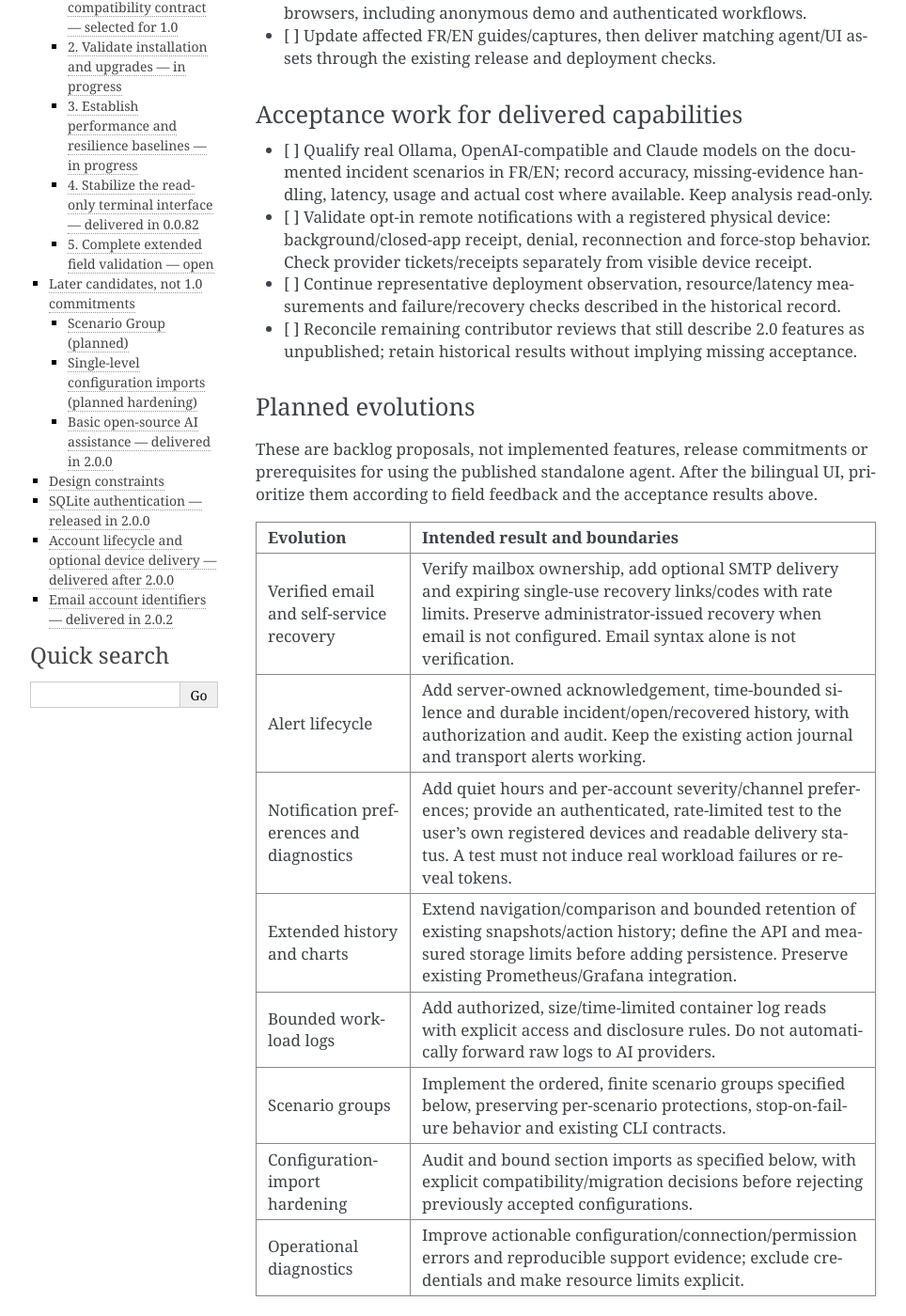
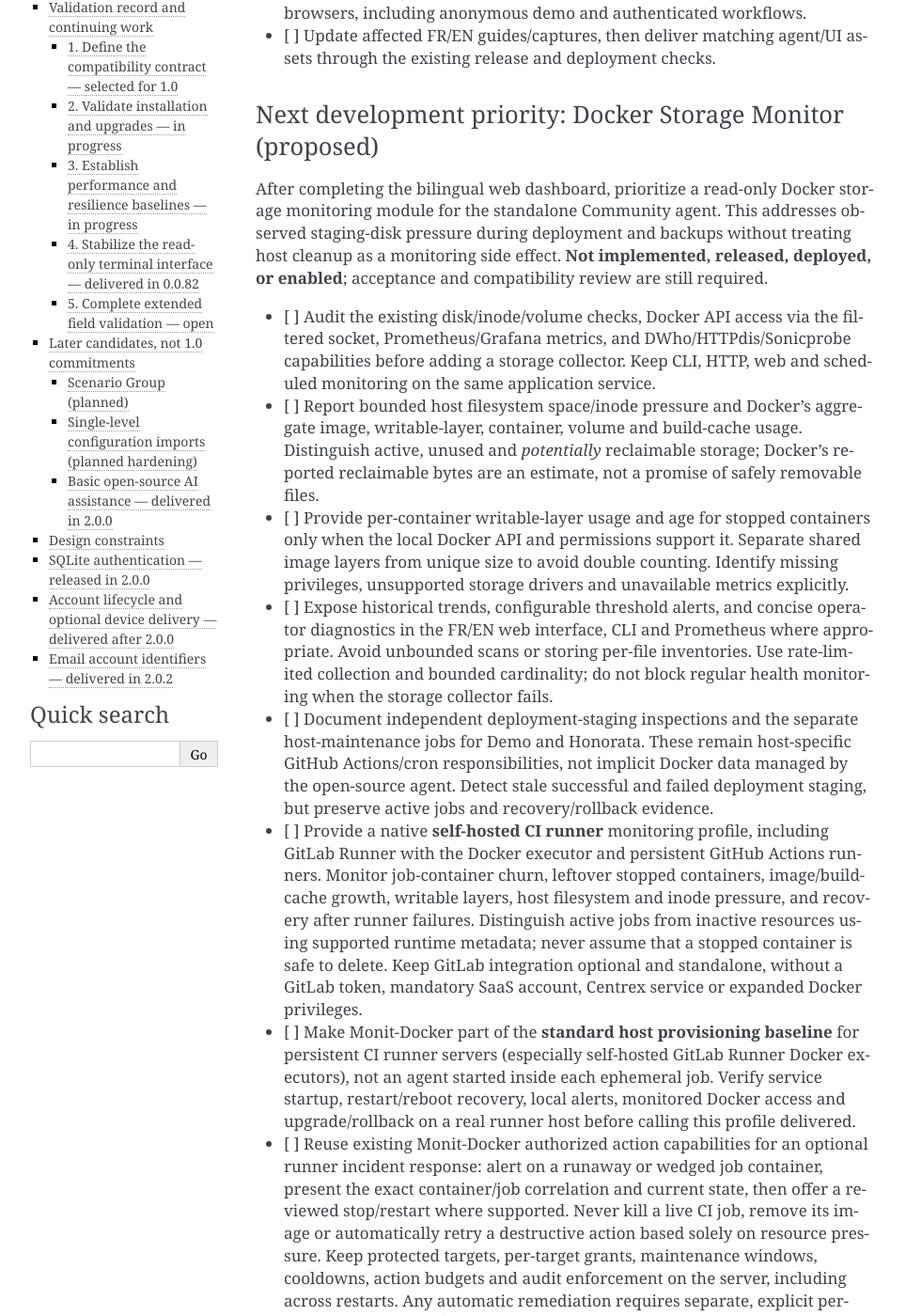
Before and after one commit to decryptus/monit-docker, a Sphinx documentation site: the page built from docs/roadmap.md, in a window 1280 px wide and 1400 px high, scrolled down 893 px. Shown: the whole window at 94% size, without its empty margins (148-1112 px from the left). Built offline with Sphinx 7.4.7, drawn with Linux system fonts in a browser that asks for light colours; some of the changed text lies outside the part shown.

Commit message:
Document Docker storage monitoring for persistent CI runners
Prioritize read-only Docker storage monitoring after the bilingual dashboard.
Specify GitLab Docker executor and persistent CI runner host supervision, guarded actions and protection of active jobs, volumes and rollback artifacts.
Documentation-only; no runtime or release change.

```diff
--- a/docs/roadmap.md
+++ b/docs/roadmap.md
@@ -33,6 +33,83 @@ translations or language conditionals.
   including anonymous demo and authenticated workflows.
 - [ ] Update affected FR/EN guides/captures, then deliver matching agent/UI assets
   through the existing release and deployment checks.
+
+### Next development priority: Docker Storage Monitor (proposed)
+
+After completing the bilingual web dashboard, prioritize a read-only Docker
+storage monitoring module for the standalone Community agent. This addresses
+observed staging-disk pressure during deployment and backups without treating
+host cleanup as a monitoring side effect. **Not implemented, released, deployed,
+or enabled**; acceptance and compatibility review are still required.
+
+- [ ] Audit the existing disk/inode/volume checks, Docker API access via the
+  filtered socket, Prometheus/Grafana metrics, and DWho/HTTPdis/Sonicprobe
+  capabilities before adding a storage collector. Keep CLI, HTTP, web and
+  scheduled monitoring on the same application service.
+- [ ] Report bounded host filesystem space/inode pressure and Docker's aggregate
+  image, writable-layer, container, volume and build-cache usage. Distinguish
+  active, unused and *potentially* reclaimable storage; Docker's reported
+  reclaimable bytes are an estimate, not a promise of safely removable files.
+- [ ] Provide per-container writable-layer usage and age for stopped containers
+  only when the local Docker API and permissions support it. Separate shared
+  image layers from unique size to avoid double counting. Identify missing
+  privileges, unsupported storage drivers and unavailable metrics explicitly.
+- [ ] Expose historical trends, configurable threshold alerts, and concise
+  operator diagnostics in the FR/EN web interface, CLI and Prometheus where
+  appropriate. Avoid unbounded scans or storing per-file inventories. Use
+  rate-limited collection and bounded cardinality; do not block regular health
+  monitoring when the storage collector fails.
+- [ ] Document independent deployment-staging inspections and the separate
+  host-maintenance jobs for Demo and Honorata. These remain host-specific
+  GitHub Actions/cron responsibilities, not implicit Docker data managed by
+  the open-source agent. Detect stale successful and failed deployment staging,
+  but preserve active jobs and recovery/rollback evidence.
+- [ ] Provide a native **self-hosted CI runner** monitoring profile, including
+  GitLab Runner with the Docker executor and persistent GitHub Actions runners.
+  Monitor job-container churn, leftover stopped containers, image/build-cache
+  growth, writable layers, host filesystem and inode pressure, and recovery
+  after runner failures. Distinguish active jobs from inactive resources using
+  supported runtime metadata; never assume that a stopped container is safe
+  to delete. Keep GitLab integration optional and standalone, without a GitLab
+  token, mandatory SaaS account, Centrex service or expanded Docker privileges.
+- [ ] Make Monit-Docker part of the **standard host provisioning baseline** for
+  persistent CI runner servers (especially self-hosted GitLab Runner Docker
+  executors), not an agent started inside each ephemeral job. Verify service
+  startup, restart/reboot recovery, local alerts, monitored Docker access and
+  upgrade/rollback on a real runner host before calling this profile delivered.
+- [ ] Reuse existing Monit-Docker authorized action capabilities for an optional
+  runner incident response: alert on a runaway or wedged job container, present
+  the exact container/job correlation and current state, then offer a reviewed
+  stop/restart where supported. Never kill a live CI job, remove its image or
+  automatically retry a destructive action based solely on resource pressure.
+  Keep protected targets, per-target grants, maintenance windows, cooldowns,
+  action budgets and audit enforcement on the server, including across restarts.
+  Any automatic remediation requires separate, explicit per-runner policy and
+  a fresh guard that the job is no longer legitimately active.
+- [ ] For GitLab Runner, document Docker executor behavior, runner-managed image
+  and container lifecycles, shared-runner multi-project boundaries, configured
+  cleanup hooks, and alert correlation with the host. Monitoring complements
+  GitLab Runner's own cleanup; it must not remove concurrent jobs, cached images
+  required by other pipelines or rollback artifacts.
+- [ ] Do not require long-lived monitoring inside ephemeral GitLab/GitHub CI jobs;
+  instead install the agent once on the persistent runner host, where its
+  service survives individual pipeline executions.
+- [ ] Start with **read-only monitoring and alerts**. Any later cleanup is a
+  separately reviewed, opt-in capability with a dry-run listing, exact object
+  identity, explicit operator approval, revalidation, audit, maintenance/backup
+  locks and protection of rollback image digests. Never use a broad
+  `rm -rf *`, `docker system prune`, automatic volume pruning or deletion of
+  Restic snapshots; exact-path `find` selection alone is not authorization.
+- [ ] Test overlay2/containerd and alternate Docker storage drivers, image
+  reuse/deduplication, stopped vs. running containers, changing Docker state,
+  access denied/daemon unavailable, storage exhaustion, retention boundaries,
+  security of filtered-socket permissions, alert deduplication and installation
+  upgrade/rollback. Verify no unexpected Docker actions in read-only mode.
+
+**Release order:** complete the bilingual dashboard first, then implement and
+qualify Docker Storage Monitor; separately finish the already pending real-model
+and physical push-notification acceptance work. Do not silently include a storage
+cleanup daemon in the existing 2.0.2 release.
 
 ### Acceptance work for delivered capabilities
 
```
